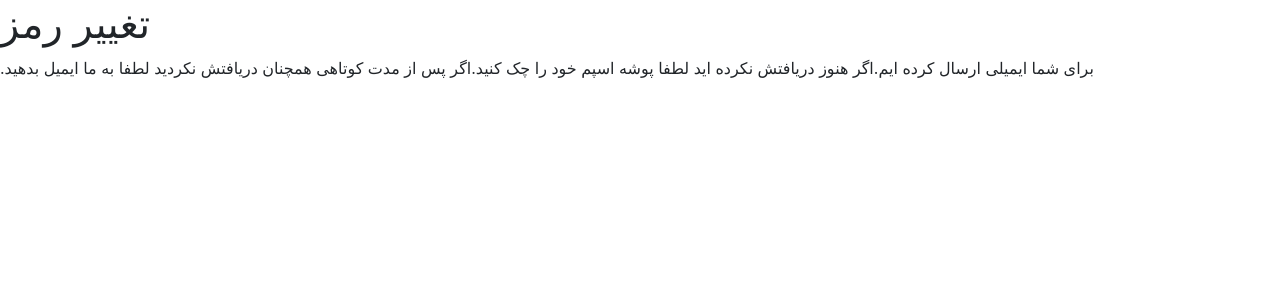
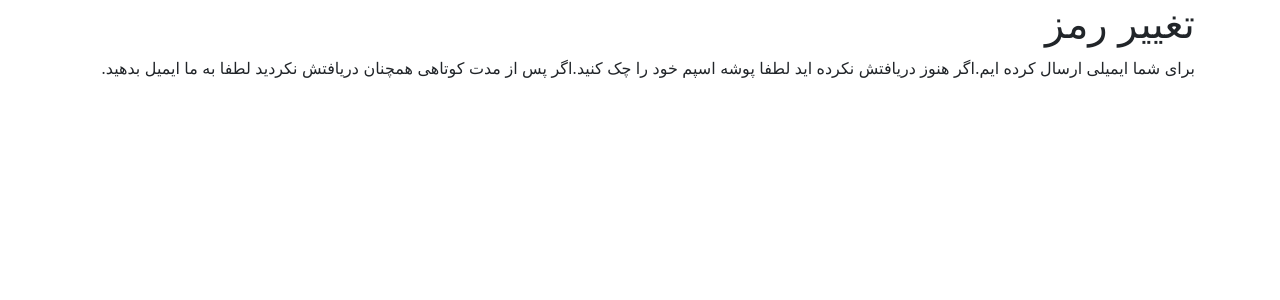
Before and after one commit to MrHamedi/VSC, a Django app: template src/accounts/templates/account/password_reset_done.html in a window 1280 px wide. Shown: the part 56-356 px from the top of the page. Run offline with Django 3.2, Linux system fonts and the light colour scheme; the template is opened without the code that fills it, so the values that code supplies are empty; some libraries are stand-ins or nearby versions.

Commit message:
div classes changed

```diff
--- a/src/accounts/templates/account/password_reset_done.html
+++ b/src/accounts/templates/account/password_reset_done.html
@@ -8,10 +8,12 @@
     {% trans 'تغییر رمز' %}
 {% endblock page_title %}
 {% block content %}
+<div class="container text-right">
     <h1>{% trans "تغییر رمز" %}</h1>
 
     {% if user.is_authenticated %}
     {% include "account/snippets/already_logged_in.html" %}
     {% endif %}
     <p>{% blocktrans %}برای شما ایمیلی ارسال کرده ایم.اگر هنوز دریافتش نکرده اید لطفا پوشه اسپم خود را چک کنید.اگر پس از مدت کوتاهی همچنان دریافتش نکردید لطفا به ما ایمیل بدهید.{% endblocktrans %}</p>
+</div>
 {% endblock %}
```
